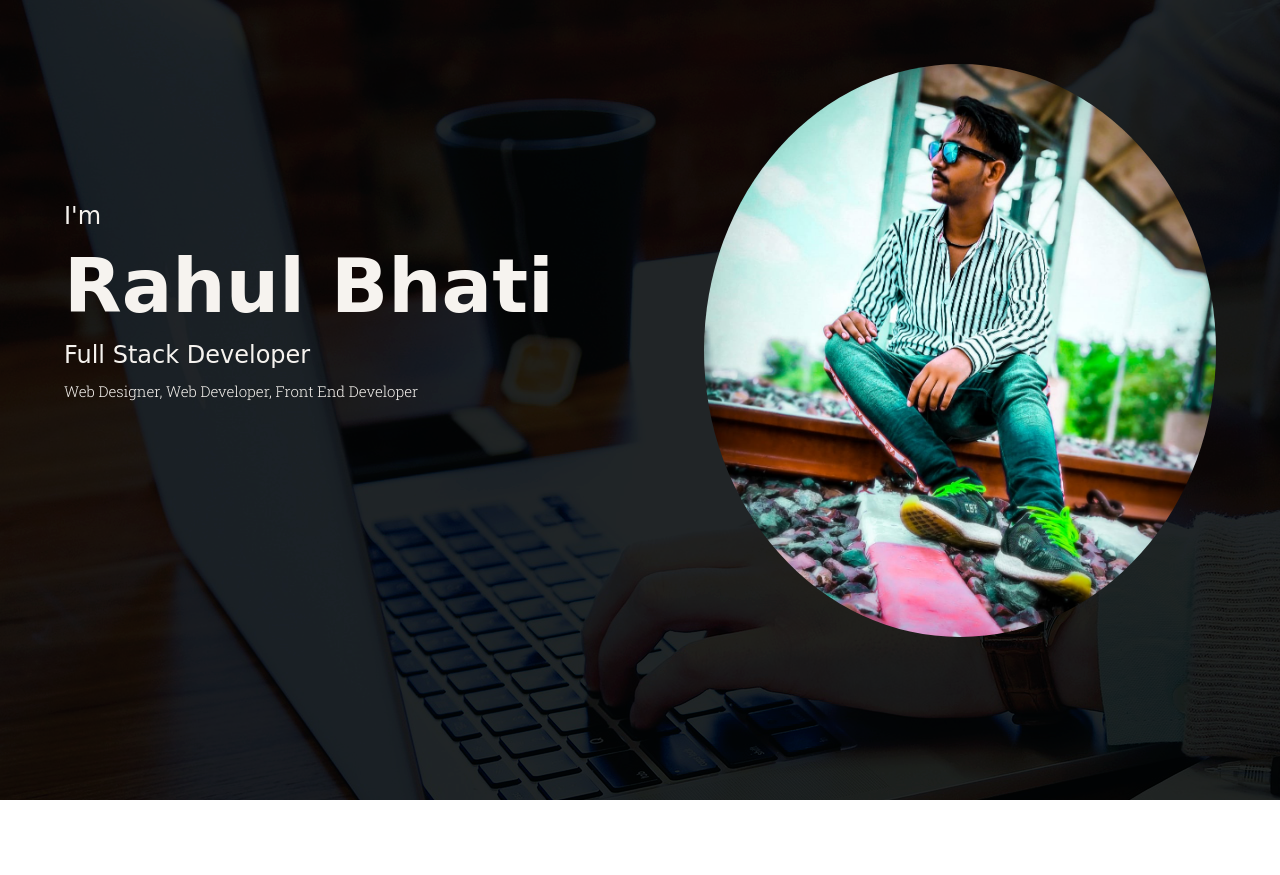
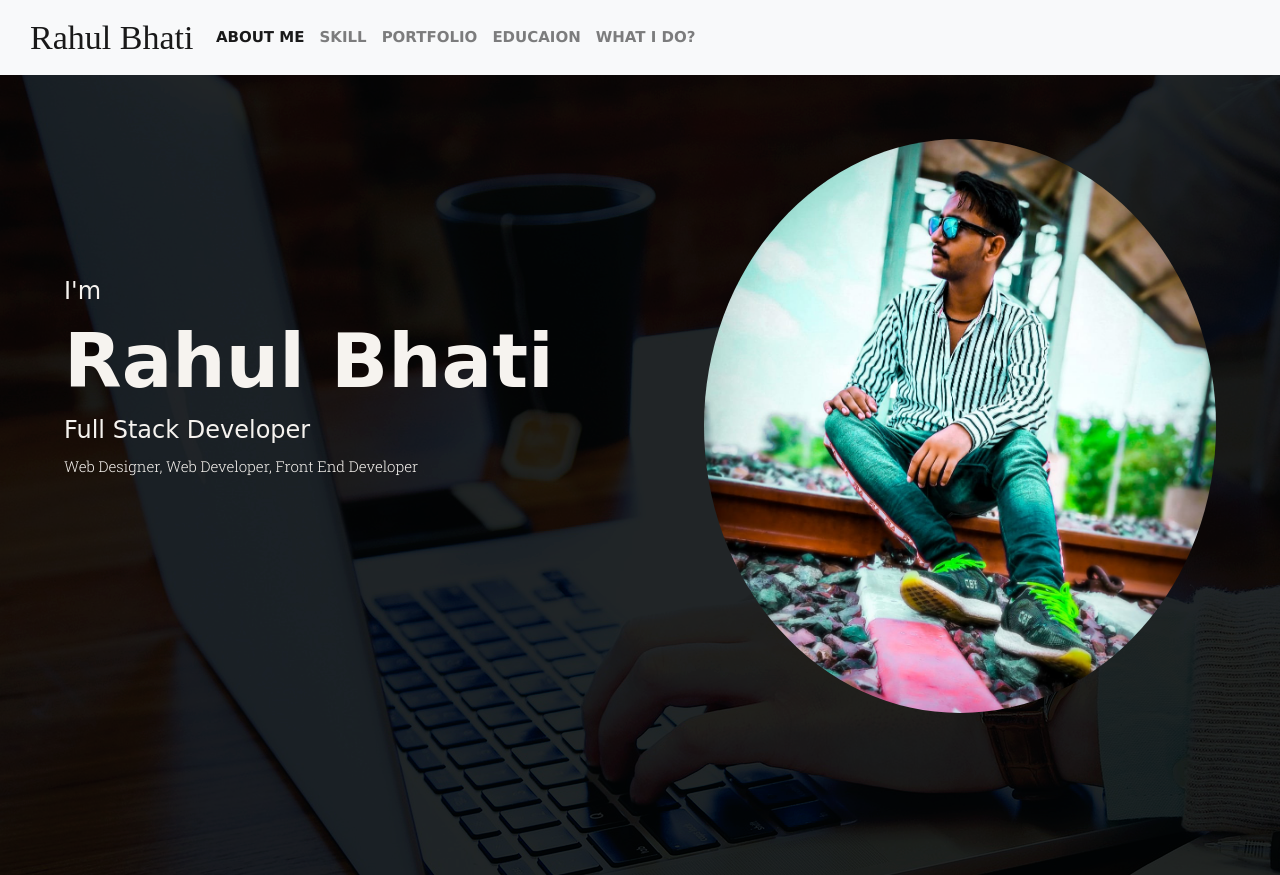
Before and after one commit to Rahul-Bhati/My_Portfolio_Web, a plain HTML site: page index.html in a window 1280 px wide. Shown: the top 875 px of the page. Drawn offline with nearby package versions, Linux system fonts and the light colour scheme; a web font is replaced by a local one.

Commit message:
Create Navbar

```diff
--- a/css/styles.css
+++ b/css/styles.css
@@ -1,4 +1,31 @@
 @import url("https://fonts.googleapis.com/css2?family=Roboto+Slab:wght@300&family=Unbounded:wght@300&display=swap");
+@import url('https://fonts.googleapis.com/css2?family=Yesteryear&display=swap');
+
+.navbar-brand{
+  font-family: 'Yesteryear';
+  font-size: 34px;
+}
+
+.navbar{
+  background-color: white;
+  color: black;
+}
+
+.navbar-toggler{
+  border:1px solid rgb(248, 13, 40) !important;
+}
+
+.nav-link{
+  cursor: pointer;
+  font-weight: 650;
+}
+
+
+.nav-link:hover{
+  color: rgb(248, 13, 40) !important ;
+  transform: translateY(-5px);
+  transition: all 0.6s;
+}
 
 .head {
   background-image: url(../img/head.png);
--- a/index.html
+++ b/index.html
@@ -42,6 +42,41 @@ font-family: 'Unbounded', cursive; */
 
 <body>
 
+    <!-- ===================================== Navbar Section Start ================================================================== -->
+
+    <nav class="navbar navbar-expand-lg navbar-light bg-light sticky-top">
+        <div class="container-fluid">
+            <span class="navbar-brand">Rahul Bhati</span>
+            <button class="navbar-toggler" type="button" data-bs-toggle="collapse"
+                data-bs-target="#navbarSupportedContent" aria-controls="navbarSupportedContent" aria-expanded="false"
+                aria-label="Toggle navigation">
+                <span class="navbar-toggler-icon"></span>
+            </button>
+            <div class="collapse navbar-collapse" id="navbarSupportedContent">
+                <ul class="navbar-nav me-auto mb-2 mb-lg-0">
+                    <li class="nav-item">
+                        <a class="nav-link active" aria-current="page" href="#About">ABOUT ME</a>
+                    </li>
+                    <li class="nav-item">
+                        <a class="nav-link" href="#Skill">SKILL</a>
+                    </li>
+                    <li class="nav-item">
+                        <a class="nav-link" href="#Portfolio">PORTFOLIO</a>
+                    </li>
+                    <li class="nav-item">
+                        <a class="nav-link" href="#Education">EDUCAION</a>
+                    </li>
+                    <li class="nav-item">
+                        <a class="nav-link" href="#Service">WHAT I DO?</a>
+                    </li>
+                </ul>
+
+            </div>
+        </div>
+    </nav>
+
+    <!-- ===================================== Navbar Section End ================================================================== -->
+
     <!-- ===================================== Head Section Start ================================================================== -->
     <div class="container-fluid">
         <div class="row head">
@@ -60,7 +95,7 @@ font-family: 'Unbounded', cursive; */
 
     <!-- ===================================== Intro Section Start ================================================================== -->
     <div class="container-fluid">
-        <div class="row" style="margin-top: 8%;">
+        <div class="row" style="margin-top: 8%;" id="About">
             <div class="col-sm-1"></div>
             <div class="col-sm-4">
                 <img src="img/profile2.jpg" class="img-fluid w3-card-2" style="border-radius: 5%;">
@@ -105,7 +140,7 @@ font-family: 'Unbounded', cursive; */
     <!-- ===================================== Skill Section Start ================================================================== -->
     <div class="container">
         <!--   *******  Main Heading Starts  *******   -->
-        <div class="row">
+        <div class="row" id="Skill">
             <div class="col-sm-12">
                 <center>
                     <h5>MY SKILL</h5>
@@ -247,7 +282,7 @@ font-family: 'Unbounded', cursive; */
 
     <!-- ===================================== Project Section Start ================================================================== -->
     <div class="container">
-        <div class="row" style="margin-top: 5%;">
+        <div class="row" style="margin-top: 5%;" id="Portfolio">
             <div class="col-sm-12">
                 <center>
                     <h5>MY PORTFOLIO</h5>
@@ -376,7 +411,7 @@ font-family: 'Unbounded', cursive; */
 
     <!-- ===================================== Service Section Start ================================================================== -->
     <div class="container-fluid" style="background-color:#eff1f4 ;">
-        <div class="row" style="margin-top: 5%;" data-aos="zoomIn">
+        <div class="row" style="margin-top: 5%;" data-aos="zoomIn" id="Service">
             <div class="col-sm-12">
                 <center>
                     <h5>WHAT I DO?</h5>
@@ -486,7 +521,7 @@ font-family: 'Unbounded', cursive; */
 
     <!-- ===================================== Education Section Start ================================================================== -->
     <div class="container-fluid" style="margin:3% 0;">
-        <div class="row">
+        <div class="row" id="Education">
             <div class="col-sm-12">
                 <center>
                     <h5>MY RESUME</h5>
@@ -607,8 +642,16 @@ font-family: 'Unbounded', cursive; */
     AOS.init({
         duration: 500
     });
-        //# sourceURL=pen.js
+    //# sourceURL=pen.js
 </script>
 <!-- ============================================= For Animation ============================================================= -->
 
+
+<!-- ============================================= Bootstrap ============================================================= -->
+<script src="https://cdn.jsdelivr.net/npm/bootstrap@5.0.2/dist/js/bootstrap.bundle.min.js"
+    integrity="sha384-MrcW6ZMFYlzcLA8Nl+NtUVF0sA7MsXsP1UyJoMp4YLEuNSfAP+JcXn/tWtIaxVXM"
+    crossorigin="anonymous"></script>
+
+<!-- ============================================= Bootstrap ============================================================= -->
+
 </html>
```
